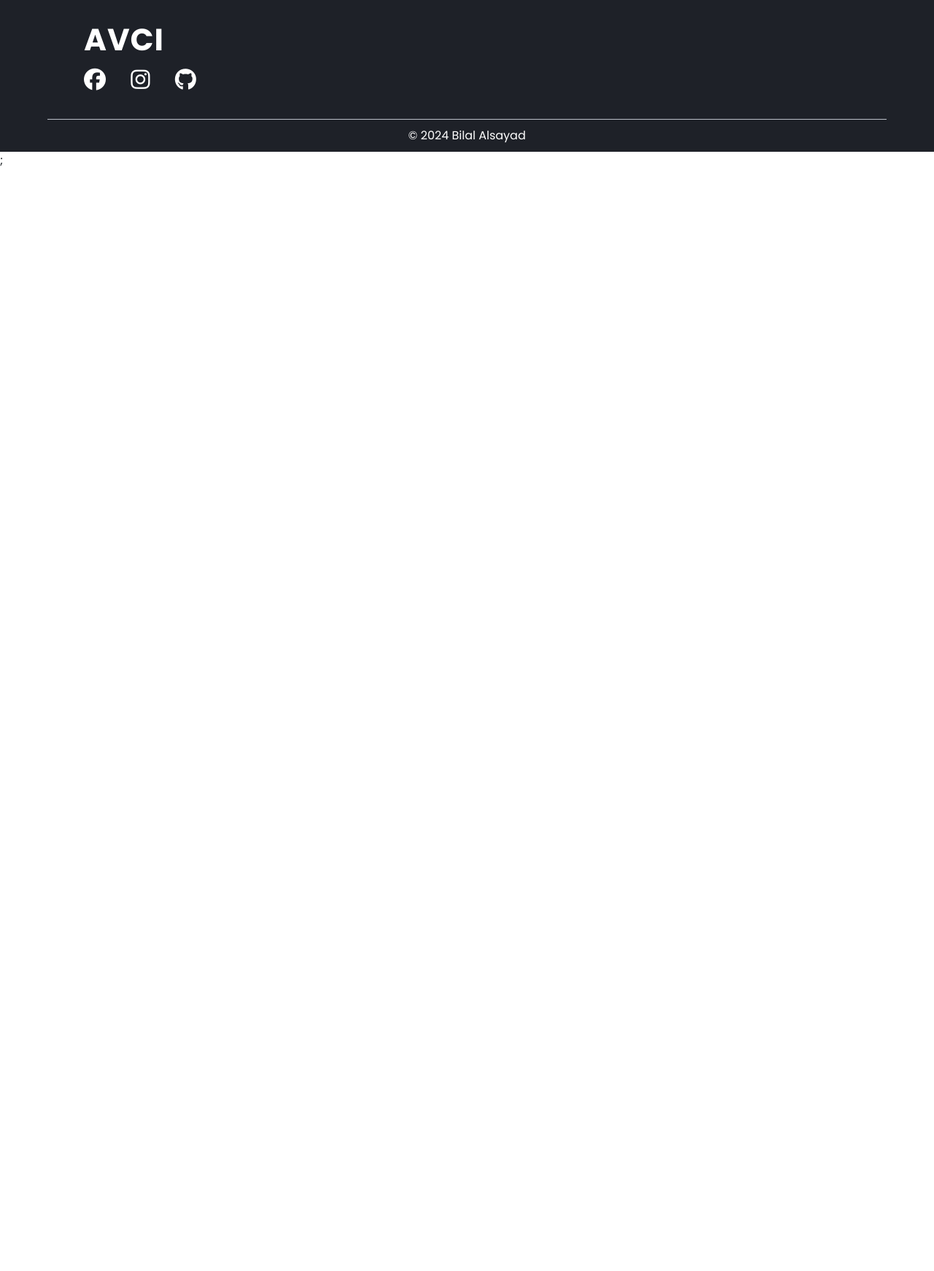
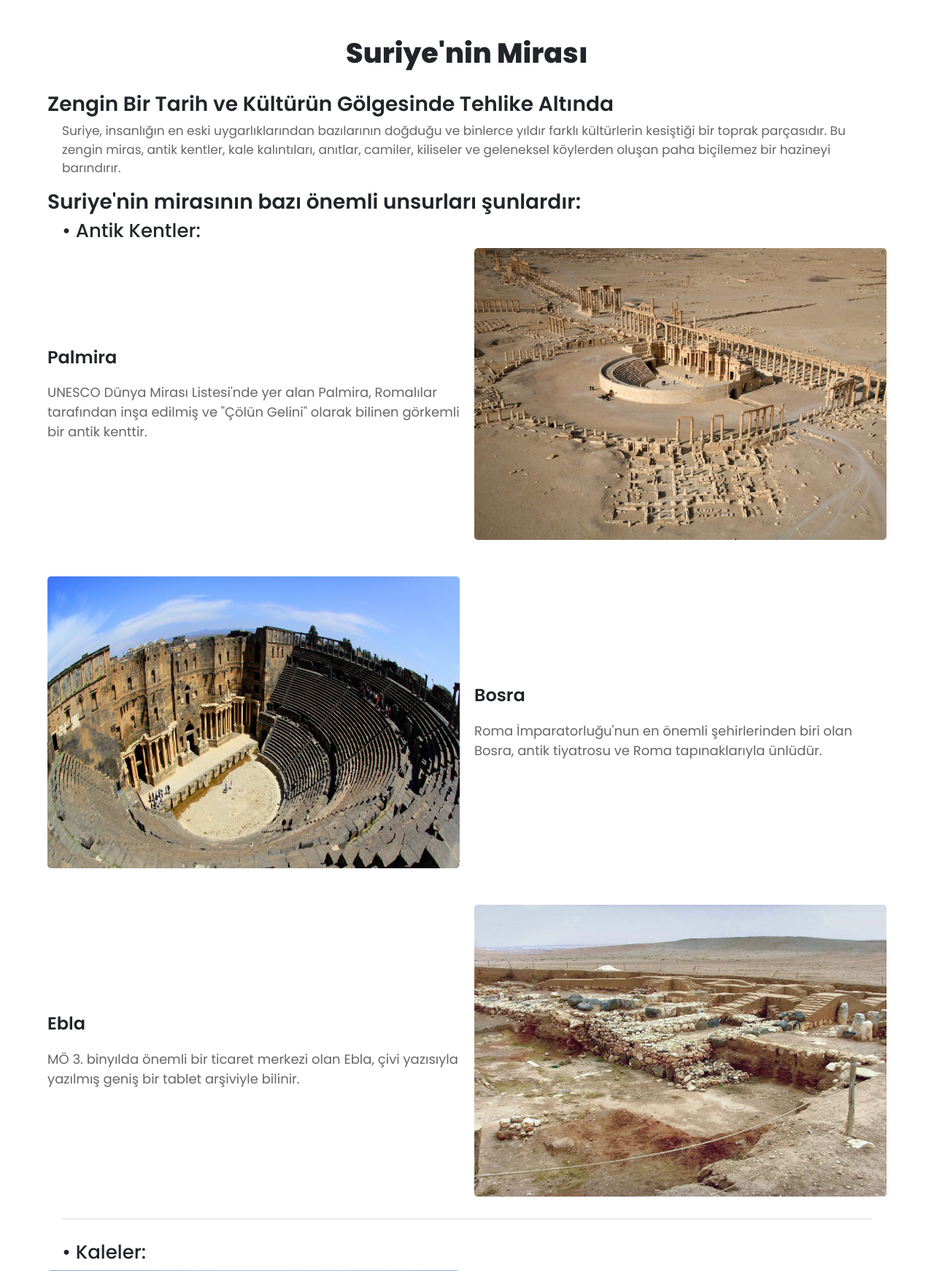
Before and after one commit to Bilal-Alsayad/WebProject, a PHP site: page /mirasimiz.html in a window 1280 px wide. Shown: the part 62-1804 px from the top of the page at 73% size. Before the commit the page ends 290 px from the top, so only its background shows below. Run offline with PHP 8.4, Linux system fonts and the light colour scheme.

Commit message:
Add mirasimiz

```diff
--- a/CSS/master.css
+++ b/CSS/master.css
@@ -706,11 +706,11 @@ footer .container p {
 }
 
 @media (max-width: 767px) {
-    .sehir .container .box div {
+    .sehir-sayfa .container .box div {
         text-align: center;
     }
 
-    .sehir .container div img {
+    .sehir-sayfa .container div img {
         height: 350px;
     }
 }
@@ -773,12 +773,100 @@ footer .container p {
 
 /* Mirasımız Sayfa Başlangiç */
 
+.mirasimiz-sayfa .container .box-1 {
+    padding-top: var(--ana-padding-top);
+}
+
+.mirasimiz-sayfa .container .box-1 > h1 {
+    text-align: center;
+    font-size: 38px;
+    font-weight: 800;
+    margin-bottom: 30px;
+}
+
+.mirasimiz-sayfa .container .box-1 > h2,
+.mirasimiz-sayfa .container .box-2 > h2 {
+    font-size: 28px;
+    font-weight: 600;
+}
+
+.mirasimiz-sayfa .container .box-1 > p,
+.mirasimiz-sayfa .container .box-2 > p {
+    font-size: 17px;
+    padding-left: 20px;
+    color: var(--text-renk);
+}
+
+.mirasimiz-sayfa .container .box-1 ul > li h3,
+.mirasimiz-sayfa .container .box-2 ul > li h3 {
+    font-size: 26px;
+    padding-left: 20px;
+}
+
+.mirasimiz-sayfa .container .box-1 ul li ul li {
+    display: flex;
+    align-items: center;
+    gap: 20px;
+}
+
+.mirasimiz-sayfa .container .box-1 ul li ul li:not(:last-child) {
+    margin-bottom: 50px;
+}
+
+@media (max-width: 767px) {
+    .mirasimiz-sayfa .container .box-1 ul li ul li {
+        flex-direction: column;
+    }
+
+    .mirasimiz-sayfa .container .box-1 ul li ul li.reverse {
+        flex-direction: column-reverse;
+    }
+}
+
+.mirasimiz-sayfa .container .box-1 ul li ul li div {
+    flex-basis: 50%;
+}
+
+.mirasimiz-sayfa .container .box-1 ul li ul li div h4 {
+    font-size: 24px;
+    font-weight: 600;
+    margin: 0 0 20px;
+}
+
+.mirasimiz-sayfa .container .box-1 ul li ul li div p {
+    font-size: 18px;
+    margin: 0;
+    color: var(--text-renk);
+}
+
+.mirasimiz-sayfa .container .box-1 ul li ul li div img {
+    width: 100%;
+    height: 400px;
+    border-radius: 5px;
+}
+
+.mirasimiz-sayfa .container hr {
+    margin: 30px 20px;
+    color: #666;
+}
+
+@media (max-width: 767px) {
+    .mirasimiz-sayfa .container .box-1 ul li ul li div {
+        text-align: center;
+    }
+}
+
+.mirasimiz-sayfa .container .box-2 ul > li p {
+    font-size: 17px;
+    padding-left: 20px;
+    color: var(--text-renk);
+}
 
 /* Mirasımız Sayfa Bitiş */
 
 /* İlgi alanlarım Sayfa Başlangiç */
 .ilgi-alan-sayfa h1 {
-    margin: 20px;
+    margin: 30px;
 }
 
 .ilgi-alan-sayfa .filmler {
@@ -804,12 +892,14 @@ footer .container p {
     padding: 10px;
     margin-bottom: 0;
 }
+
 .ilgi-alan-sayfa .filmler figure p {
     display: flex;
     justify-content: space-between;
     padding: 10px;
     margin: 0;
 }
+
 .ilgi-alan-sayfa .filmler figure p span {
     color: #777;
 }
--- a/ilgi.html
+++ b/ilgi.html
@@ -56,7 +56,7 @@
                 .then(data => {
                     data.results.map(function (film) {
                         list.innerHTML += ` <figure>
-                                    <img src="http://image.tmdb.org/t/p/w500/${film.poster_path}" alt="">
+                                    <a href="https://www.themoviedb.org/movie/${film.id}?language=tr" target="_blank"><img src="http://image.tmdb.org/t/p/w500/${film.poster_path}" alt=""></a>
                                     <figcaption>
                                         <h5>${film.title}</h5>
                                         <p>${film.release_date}<span>${film.vote_average}</span></p>
--- a/mirasimiz.html
+++ b/mirasimiz.html
@@ -28,13 +28,105 @@
 
 <body>
     <header id="header"></header>
-    <main>
+    <main >
         <section class="mirasimiz-sayfa">
-
+            <div class="container">
+                <div class="box-1">
+                    <h1>Suriye'nin Mirası</h1>
+                    <h2>Zengin Bir Tarih ve Kültürün Gölgesinde Tehlike Altında</h2>
+                    <p>Suriye, insanlığın en eski uygarlıklarından bazılarının doğduğu ve binlerce yıldır farklı kültürlerin kesiştiği bir toprak parçasıdır. Bu zengin miras, antik kentler, kale kalıntıları, anıtlar, camiler, kiliseler ve geleneksel  köylerden oluşan paha biçilemez bir hazineyi barındırır.</p>
+                    <h2>Suriye'nin mirasının bazı önemli unsurları şunlardır:</h2>
+                    <ul>
+                        <li>
+                            <h3>&#8226; Antik Kentler:</h3>
+                            <ul>
+                                <li>
+                                    <div>
+                                        <h4>Palmira</h4>
+                                        <p>UNESCO Dünya Mirası Listesi'nde yer alan Palmira, Romalılar tarafından inşa edilmiş ve "Çölün Gelini" olarak bilinen görkemli bir antik kenttir.</p>
+                                    </div>
+                                    <div>
+                                        <img src="images/palmira.jpg" alt="palmira">
+                                    </div>
+                                </li>
+                                <li class="reverse">
+                                    <div>
+                                        <img src="images/Bosra.jpg" alt="palmira">
+                                    </div>
+                                    <div>
+                                        <h4>Bosra</h4>
+                                        <p>Roma İmparatorluğu'nun en önemli şehirlerinden biri olan Bosra, antik tiyatrosu ve Roma tapınaklarıyla ünlüdür.</p>
+                                    </div>
+                                </li>
+                                <li>
+                                    <div>
+                                        <h4>Ebla</h4>
+                                        <p>MÖ 3. binyılda önemli bir ticaret merkezi olan Ebla, çivi yazısıyla yazılmış geniş bir tablet arşiviyle bilinir.</p>
+                                    </div>
+                                    <div>
+                                        <img src="images/Ebla.jpg" alt="palmira">
+                                    </div>
+                                </li>
+                            </ul>
+                        </li>
+                        <hr>
+                        <li>
+                            <h3>&#8226; Kaleler:</h3>
+                            <ul>
+                                <li class="reverse">
+                                    <div>
+                                        <img src="images/krak.jpg" alt="palmira">
+                                    </div>
+                                    <div>
+                                        <h5>Krak des Chevaliers</h5>
+                                        <p>Haçlı Seferleri sırasında inşa edilmiş en büyük ve en iyi korunmuş kalelerden biridir.</p>
+                                    </div>
+                                </li>
+                                <li>
+                                    <div>
+                                        <h5>Halep Kalesi</h5>
+                                        <p> Tarihi ve mimari açıdan önemli bir yapı olmasına rağmen, savaş ve depremlerden dolayı zarar görmüştür.</p>
+                                    </div>
+                                    <div>
+                                        <img src="images/halepkalesi.jpg" alt="palmira">
+                                    </div>
+                                </li>
+                            </ul>
+                        </li>
+                    </ul>
+                </div>
+                <hr>
+                <div class="box-2">
+                    <h2>Suriye'nin Mirası: Daha Derin Bir Bakış</h2>
+                    <P>Suriye'nin mirası, sadece antik kentler ve kalelerden ibaret değildir. Bu zengin miras, edebiyat, sanat, müzik, mutfak ve gelenekler gibi birçok farklı alana da uzanmaktadır.</P>
+                    <ul>
+                        <li>
+                            <h3>&#8226; Edebiyat:</h3>
+                            <p>Suriye, Arap edebiyatının en önemli merkezlerinden biridir. MÖ 2. binyıldan kalma çivi yazısı metinlerden günümüze kadar uzanan bir edebiyat geleneğine sahiptir. En ünlü Suriyeli yazarlar arasında Ebû Nuvâs, El-Mutanabbi ve Adonis yer alır.</p>
+                        </li>
+                        <li>
+                            <h3>&#8226; Sanat:</h3>
+                            <p>Suriye sanatı, mozaik, minyatür, ahşap oymacılığı ve metal işleme gibi çeşitli sanat formlarını kapsar. Ülkenin zengin tarihi ve kültürel çeşitliliği, sanat eserlerinde de kendini göstermektedir.</p>
+                        </li>
+                        <li>
+                            <h3>&#8226; Müzik:</h3>
+                            <p>Suriye müziği, Arap müziğinin ana akımlarından biridir. Klasik Arap müziğinin yanı sıra, Suriye'ye özgü halk müzikleri de oldukça popülerdir.</p>
+                        </li>
+                        <li>
+                            <h3>&#8226; Mutfak:</h3>
+                            <p>Suriye mutfağı, Akdeniz ve Orta Doğu mutfaklarının etkilerini taşımaktadır. Humus, falafel, kebap ve baklava gibi Suriye mutfağına özgü yemekler dünyaca ünlüdür.</p>
+                        </li>
+                        <li>
+                            <h3>&#8226; Gelenekler:</h3>
+                            <p>Suriye'de birçok farklı gelenek ve görenek vardır. Bu gelenekler, dini bayramlar, düğünler ve diğer özel günlerde kutlanır.</p>
+                        </li>
+                    </ul>
+                </div>
+            </div>
         </section>
     </main>
     <footer id="footer"></footer>
     <script src="JS/bootstrap.js"></script>
 </body>
 
-</html>;
+</html>
```
Also changed, not shown: iletisim.html (+20 -1 lines), login.html (+10 -1 lines), images/Bosra.jpg (added), images/Ebla.jpg (added), images/halepkalesi.jpg (added), images/krak.jpg (added), images/palmira.jpg (added).
